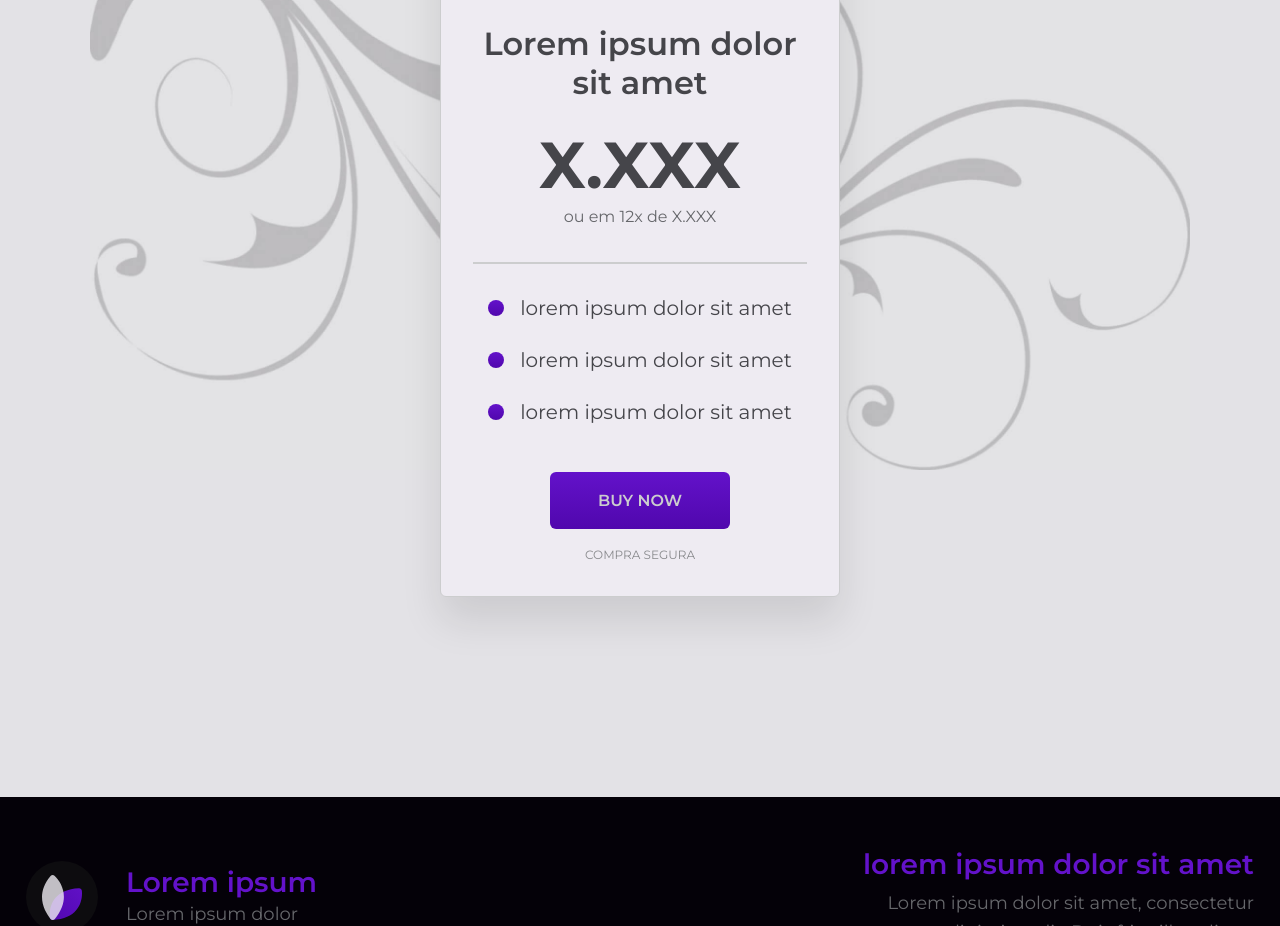
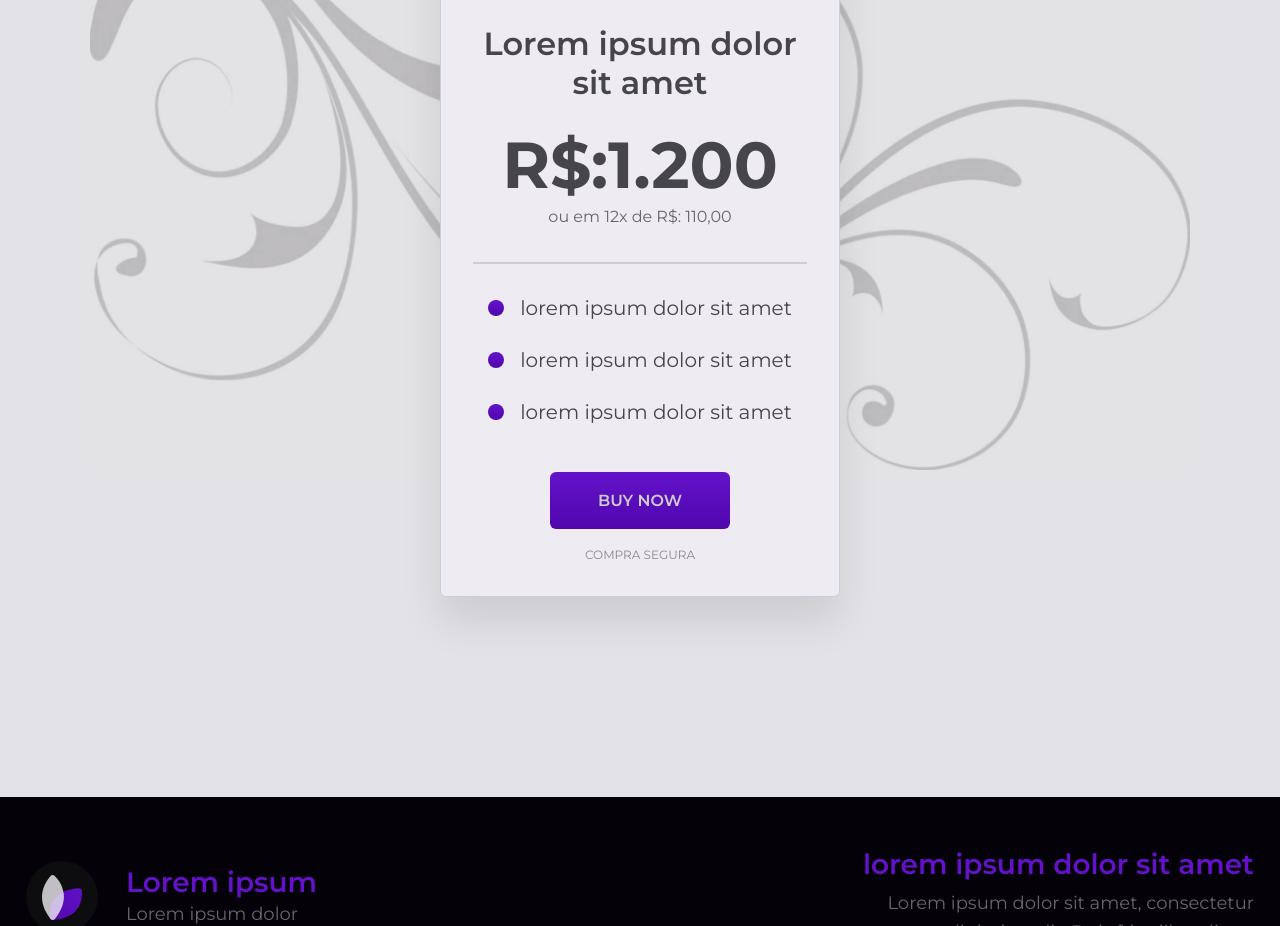
Before and after one commit to Alisson-Lima/NatureFlagrance, a React (Vite) app: page / in a window 1280 px wide. Shown: the part 5560-6486 px from the top of the page. Built offline with nearby package versions, Linux system fonts and the light colour scheme; data requests are answered from the project's data file.

Commit message:
Finishing pricing section

```diff
--- a/db.json
+++ b/db.json
@@ -76,7 +76,6 @@
         }
     ],
     "Product": {
-        "price": "X.XXX",
-        "parcel": "12x de X.XXX"
+        "price": 1200
     }
 }
--- a/src/components/Pricing/index.jsx
+++ b/src/components/Pricing/index.jsx
@@ -1,6 +1,18 @@
 import ButtonLink from "../ButtonLink/"
+import { useState, useEffect } from "react"
 import pricingImage from "../../../assets/imgs/bg-pricing.jpg"
+import api from "../../services/api"
 export default function Pricing(){
+
+    const[productPrice, setProductPrice] = useState(0)
+    useEffect(()=>{
+        api.get("/Product")
+        .then((res)=>{
+            setProductPrice(res.data.price)
+        }).catch((e)=>{
+            console.log(e)
+        })
+    }, [])
     return (
         <div className="container flex" id="Pricing">
             <h2>Lorem ipsum dolor sit amet</h2>
@@ -22,8 +34,8 @@ export default function Pricing(){
                         </svg>
                     </div>
                     <h3>Lorem ipsum dolor sit amet</h3>
-                    <h1>X.XXX</h1>
-                    <p>ou em 12x de X.XXX</p>
+                    <h1>R$:{productPrice.toLocaleString('pt-BR')}</h1>
+                    <p>ou em 12x de R$: {((productPrice / 12) * 1.1).toFixed(2).replace(".", ",")}</p>
                     <hr />
                     <ul>
                         <li className="flex"><div className="icon-list"></div> lorem ipsum dolor sit amet</li>
```
